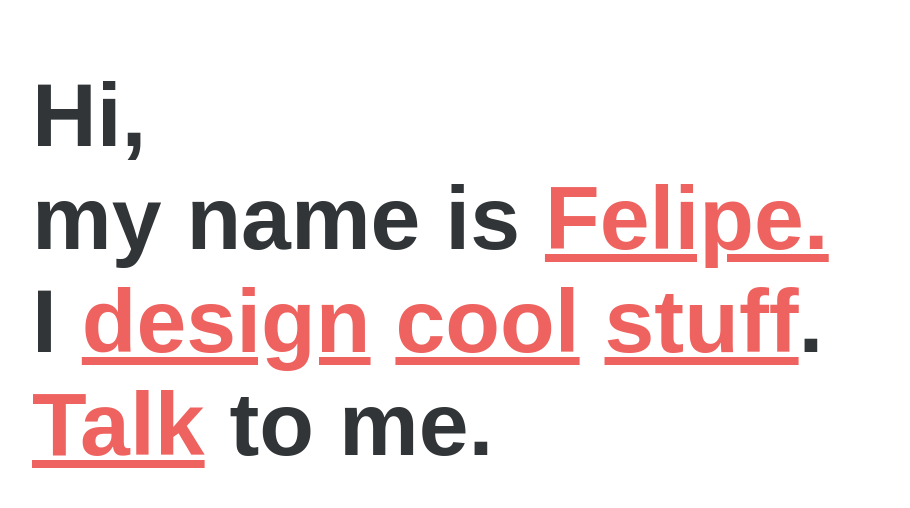
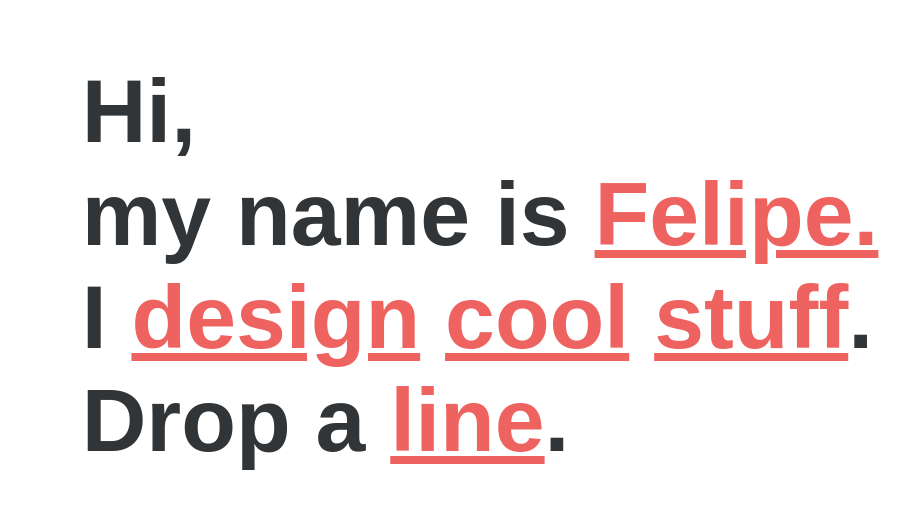
Before and after one commit to felps85/felipeu, a plain HTML site: page index.html in a window 1280 px wide. Shown: the whole page, without its empty margins (160-1070 px from the left). Drawn offline with nearby package versions, Linux system fonts and the light colour scheme.

Commit message:
changed email text and hover

```diff
--- a/index.html
+++ b/index.html
@@ -6,11 +6,8 @@
 
     <link rel="stylesheet" href="style.css" type="text/css" media="screen" title="no title" charset="utf-8">
     <script src="script.js"></script>
-
     <!-- jQuery -->
     <script src="https://ajax.googleapis.com/ajax/libs/jquery/3.3.1/jquery.min.js"></script>
-
-
 
     <title>Hi, you.</title>
 	 <meta http-equiv="Content-Type" content="text/html; charset=UTF-8" />
@@ -22,9 +19,9 @@
   <body id="content">
     <h1>
     	Hi,<br>
-		  my name is <a href="https://www.linkedin.com/in/lfcostar/" target="_blank" title="Linkedin">Felipe.</a><br>
+		my name is <a href="https://www.linkedin.com/in/lfcostar/" target="_blank" title="Linkedin">Felipe.</a><br>
     	I <a href="http://www.behance.net/felipecosta" target="_blank" title="Design Portfolio">design</a> <a href="https://vimeo.com/felipecosta" target="_blank" title="Video Portfolio">cool</a> <a href="https://github.com/felps85" target="_blank" title="Coding skills">stuff</a>.<br>
-    	<a href="mailto:lfcosta.r@gmail.com?Subject=Hi%20you" title="Email" target="_blank">Talk</a> to me.
+    	Drop a <a href="mailto:lfcosta.r@gmail.com?Subject=Hi%20you" title="Email" target="_blank">line</a>.
 
 	</h1>
   </body>
--- a/style.css
+++ b/style.css
@@ -1,7 +1,6 @@
 body  {
 	margin:0;
 	padding:0;
-	color: #AAAAAA;
 	background-color: #FFFFFF;
 }
 
@@ -23,10 +22,12 @@ a:visited {
 
 
 a:hover  {
-	color: #e2b263;
+	color: #313537;
+	background-color: #e2b263;
 }
 
 #content {
-	margin-top: 5%;
-	margin-left: 15%;
+    display: flex;
+    justify-content:center;
+    align-items:center;
 }
```
